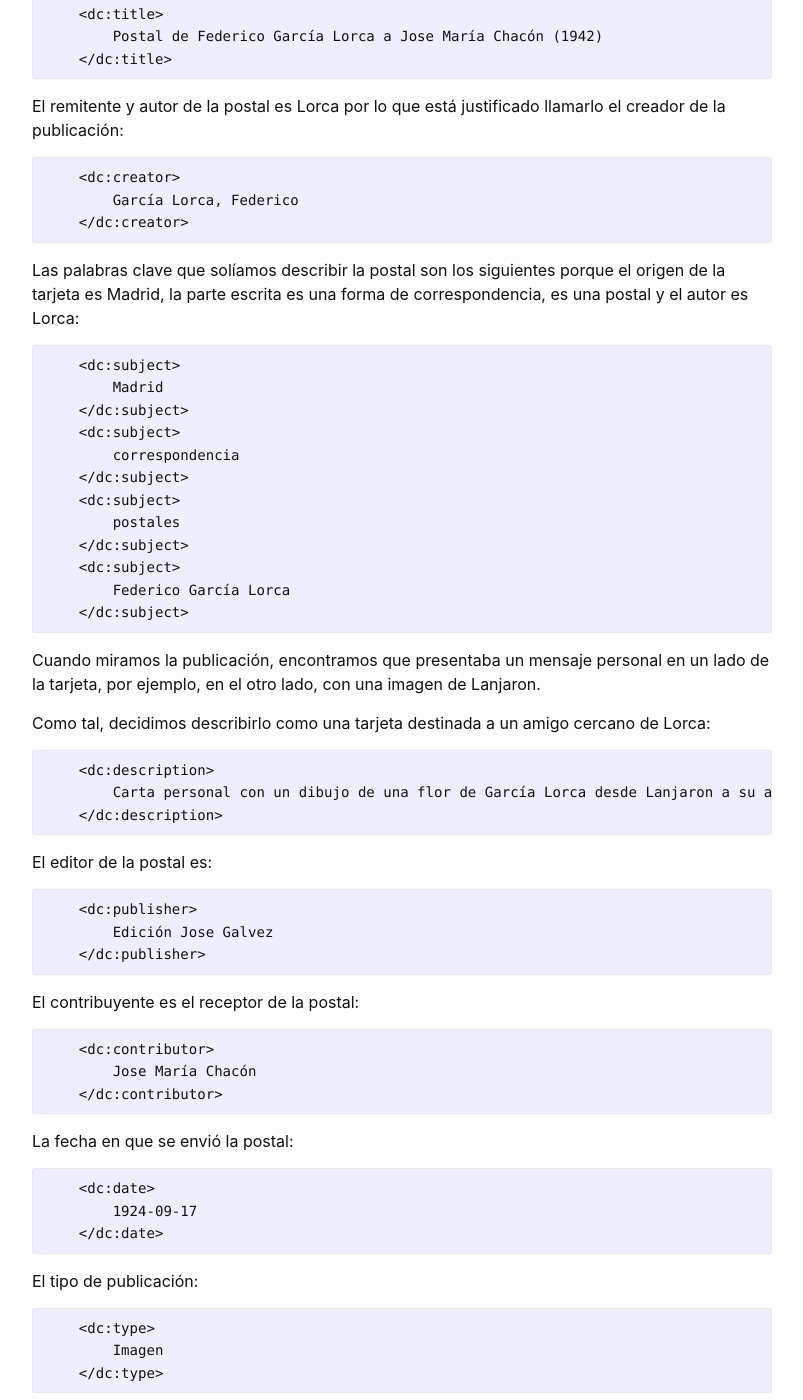
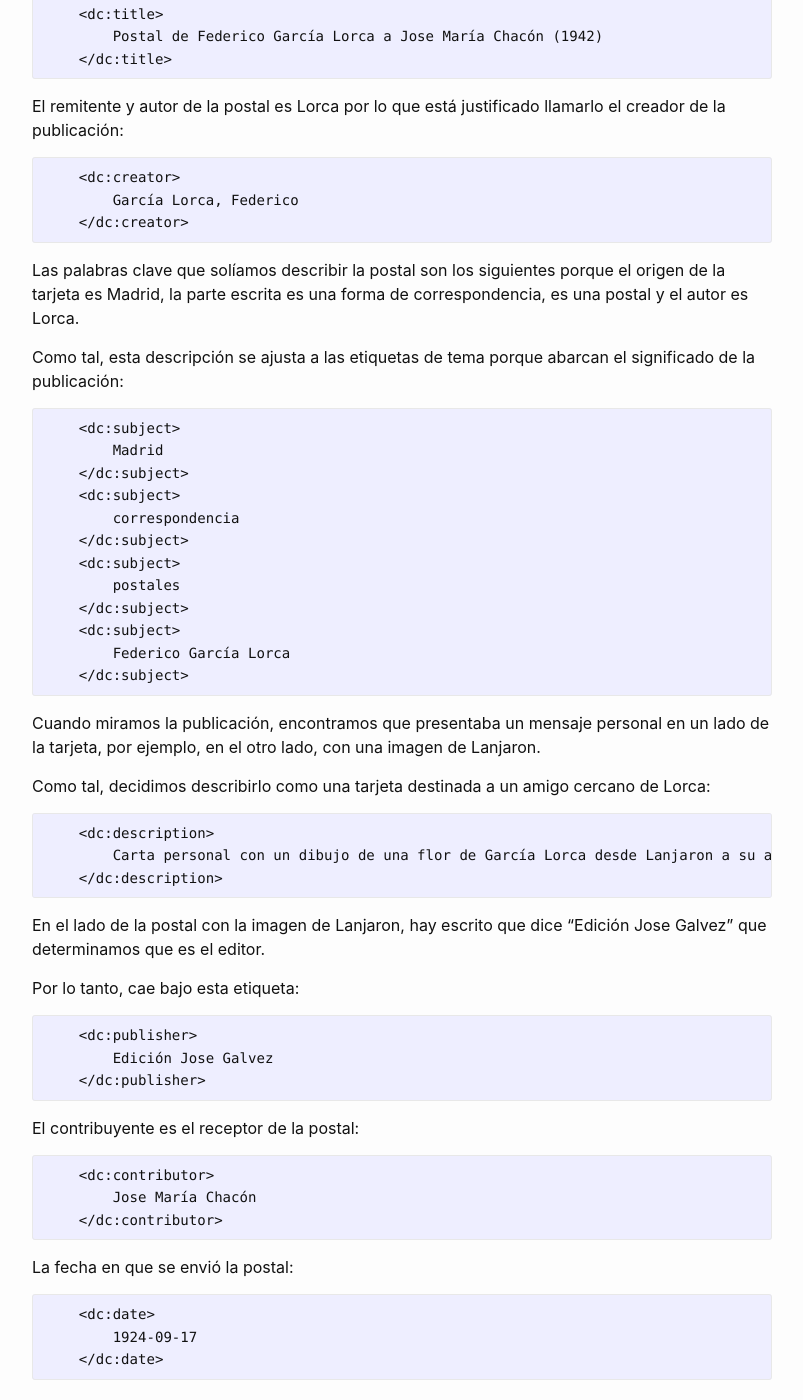
Before and after one commit to miladvh/miladvh.github.io, a Jekyll site: the page built from _posts/2021-09-22-metadatos.md, in a window 1280 px wide and 1400 px high, scrolled down 771 px. Shown: the whole window, without its empty margins (238-1041 px from the left). Built offline with Jekyll 4.4.1, drawn with Linux system fonts in a browser that asks for light colours.

Commit message:
Update 2021-09-22-metadatos.md

````diff
--- a/_posts/2021-09-22-metadatos.md
+++ b/_posts/2021-09-22-metadatos.md
@@ -36,7 +36,9 @@ El remitente y autor de la postal es Lorca por lo que está justificado llamarlo
     </dc:creator>
  ```
 
-Las palabras clave que solíamos describir la postal son los siguientes porque el origen de la tarjeta es Madrid, la parte escrita es una forma de correspondencia, es una postal y el autor es Lorca:
+Las palabras clave que solíamos describir la postal son los siguientes porque el origen de la tarjeta es Madrid, la parte escrita es una forma de correspondencia, es una postal y el autor es Lorca.
+
+Como tal, esta descripción se ajusta a las etiquetas de tema porque abarcan el significado de la publicación:
 
 ```
     <dc:subject>
@@ -63,7 +65,9 @@ Como tal, decidimos describirlo como una tarjeta destinada a un amigo cercano de
     </dc:description>
  ```
 
-El editor de la postal es:
+En el lado de la postal con la imagen de Lanjaron, hay escrito que dice "Edición Jose Galvez" que determinamos que es el editor.
+
+Por lo tanto, cae bajo esta etiqueta:
 
 ```
     <dc:publisher>
````
